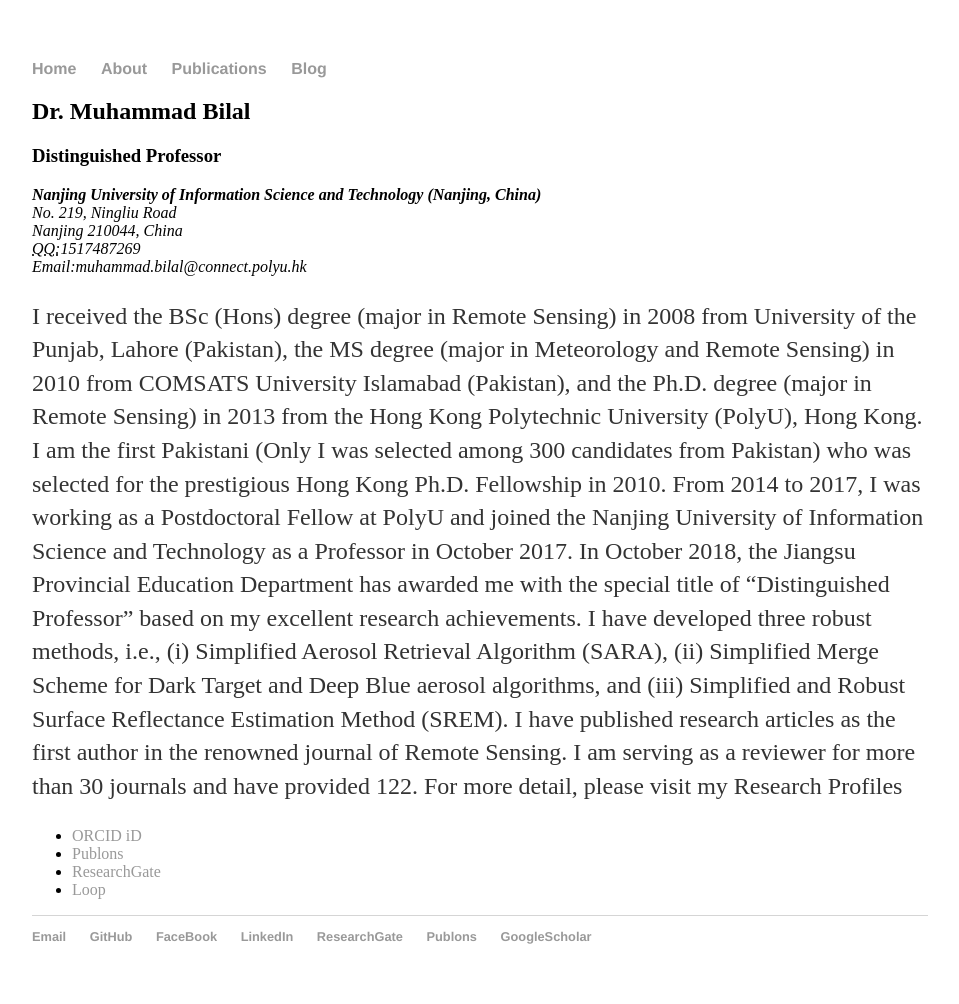
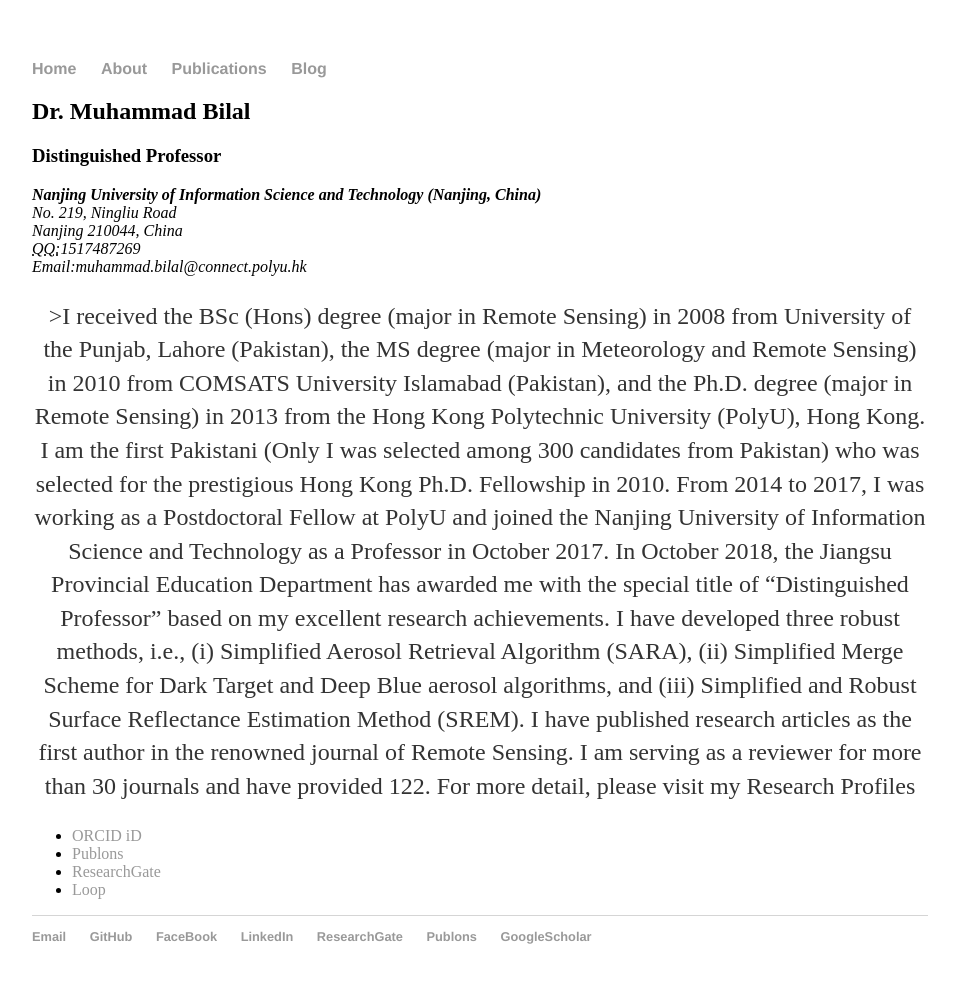
Before and after one commit to rs-DrBilal/rsbilal.github.io, a Jekyll site: the page built from about/index.html, in a window 1280 px wide. Shown: the whole page, without its empty margins (160-1119 px from the left). Built offline with Jekyll 4.4.1, drawn with Linux system fonts in a browser that asks for light colours.

Commit message:
Update index.html

```diff
--- a/about/index.html
+++ b/about/index.html
@@ -13,7 +13,7 @@
 					<abbr title="QQ">QQ:</abbr>1517487269<br>
 					<span class="obfuscate">Email:muhammad.bilal@connect.polyu.hk</span>
 					</address>
-			<p>I received the BSc (Hons) degree (major in Remote Sensing) in 2008 from University of the Punjab, Lahore (Pakistan), the MS degree (major in Meteorology and Remote Sensing) in 2010 from COMSATS University Islamabad (Pakistan), and the Ph.D. degree (major in Remote Sensing) in 2013 from the Hong Kong Polytechnic University (PolyU), Hong Kong. I am the first Pakistani (Only I was selected among 300 candidates from Pakistan) who was selected for the prestigious Hong Kong Ph.D. Fellowship in 2010. From 2014 to 2017, I was working as a Postdoctoral Fellow at PolyU and joined the Nanjing University of Information Science and Technology as a Professor in October 2017. In October 2018, the Jiangsu Provincial Education Department has awarded me with the special title of “Distinguished Professor” based on my excellent research achievements. I have developed three robust methods, i.e., (i) Simplified Aerosol Retrieval Algorithm (SARA), (ii) Simplified Merge Scheme for Dark Target and Deep Blue aerosol algorithms, and (iii) Simplified and Robust Surface Reflectance Estimation Method (SREM). I have published research articles as the first author in the renowned journal of Remote Sensing.  I am serving as a reviewer for more than 30 journals and have provided 122. For more detail, please visit my Research Profiles</p>
+			<p style="text-align:center;">>I received the BSc (Hons) degree (major in Remote Sensing) in 2008 from University of the Punjab, Lahore (Pakistan), the MS degree (major in Meteorology and Remote Sensing) in 2010 from COMSATS University Islamabad (Pakistan), and the Ph.D. degree (major in Remote Sensing) in 2013 from the Hong Kong Polytechnic University (PolyU), Hong Kong. I am the first Pakistani (Only I was selected among 300 candidates from Pakistan) who was selected for the prestigious Hong Kong Ph.D. Fellowship in 2010. From 2014 to 2017, I was working as a Postdoctoral Fellow at PolyU and joined the Nanjing University of Information Science and Technology as a Professor in October 2017. In October 2018, the Jiangsu Provincial Education Department has awarded me with the special title of “Distinguished Professor” based on my excellent research achievements. I have developed three robust methods, i.e., (i) Simplified Aerosol Retrieval Algorithm (SARA), (ii) Simplified Merge Scheme for Dark Target and Deep Blue aerosol algorithms, and (iii) Simplified and Robust Surface Reflectance Estimation Method (SREM). I have published research articles as the first author in the renowned journal of Remote Sensing.  I am serving as a reviewer for more than 30 journals and have provided 122. For more detail, please visit my Research Profiles</p>
 
 			<ul class="contacts">
 				<li><a href="https://orcid.org/0000-0003-1022-3999">ORCID iD</a></li>
```
